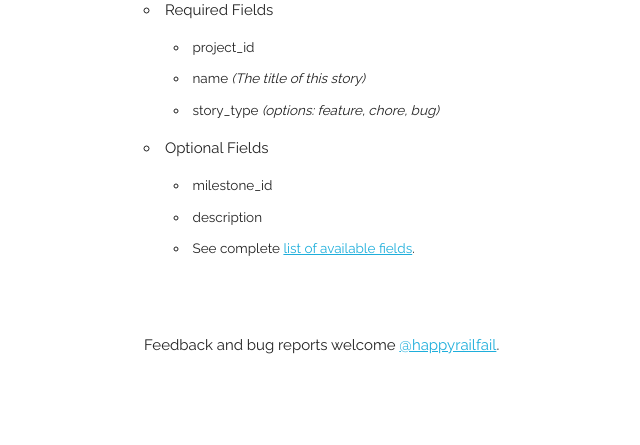
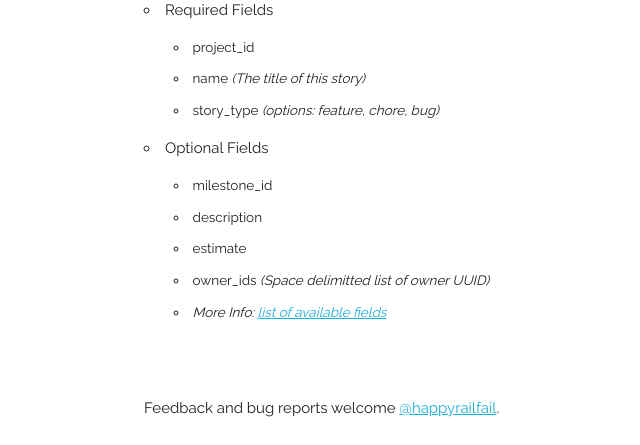
Before and after one commit to mikkelson/clubhouse-csv-import, a PHP site: page / in a window 1280 px wide. Shown: the part 733-1178 px from the top of the page, without its empty margins (16-656 px from the left). Before the commit the page ends 1087 px from the top, so only its background shows below. Run offline with PHP 8.4, Linux system fonts and the light colour scheme.

Commit message:
Added support for description, estimate, milestone_id, and owner_ids

```diff
--- a/app.php
+++ b/app.php
@@ -35,14 +35,20 @@ if (!empty($_FILES['csv']['name']) && substr($_FILES['csv']['name'], -4) == '.cs
                 continue;
             }
 
-            $data = json_encode(
-                    array(
-                        "project_id" => $line['project_id'],
-                        "name" => $line['name'],
-                        "story_type" => $line['story_type'],
-                        "description" => iconv("UTF-8", "ISO-8859-1//TRANSLIT", $line['description'])
-                    )
+	    // Required columns
+            $payload = array("project_id" => $line['project_id'],
+                              "name" => $line['name'],
+                              "story_type" => $line['story_type']
             );
+
+            // Optional columns
+            addIfNotEmpty('milestone_id', $line, $payload);
+            addIfNotEmpty('description', $line, $payload);
+            addIfNotEmpty('estimate', $line, $payload);
+            addIfNotEmptyAsArray('owner_ids', $line, ' ', $payload);
+
+            $data = json_encode($payload);
+
 
             //make Clubhouse POST request
             $result = postClubhouse($_POST['token'], $data);
@@ -59,6 +65,29 @@ if (!empty($_FILES['csv']['name']) && substr($_FILES['csv']['name'], -4) == '.cs
     } else {
         echo 'CSV upload failed: ' . $_FILES['csv']['error'];
     }
+}
+
+/**
+  *
+  * If $src['key'] value is not empty, add a $key with the value to $dest
+  *
+  */
+function addIfNotEmpty($key, $src, &$dest) {
+    if (isNotEmptyString($src[$key])) $dest[$key] = $src[$key];
+}
+
+/**
+  *
+  * If $src['key'] value is not empty, explode to array (w/ $delim as delimeter),
+  * and add a $key with the array as its value to $dest.
+  *
+  */
+function addIfNotEmptyAsArray($key, $src, $delim, &$dest) {
+    if (isNotEmptyString($src[$key])) $dest[$key] = explode($delim, $src[$key]);
+}
+
+function isNotEmptyString($str) {
+    return (isset($str) && (strlen(trim($str)) > 0));
 }
 
 function unpackCsv($csv) {
--- a/index.php
+++ b/index.php
@@ -29,7 +29,7 @@
        <br />
        <input type="file" name="csv" size="25" />
        <input type='submit' class='button-primary' value='Import CSV' />
-     </form>
+    </form>
     </div>
 
     <?php /*Results Start*/ if(!empty($csv_lines)){?>
@@ -80,7 +80,9 @@
                 <ul>
                     <li>milestone_id</li>
                     <li>description</li>
-                    <li>See complete <a href="https://clubhouse.io/api/v1/#create-story" target="_blank">list of available fields</a>.</li>
+                    <li>estimate</li>
+                    <li>owner_ids <em>(Space delimitted list of owner UUID)</em></li>
+                    <li><em>More Info: <a href="https://clubhouse.io/api/v1/#create-story" target="_blank">list of available fields</a></em></li>
                 </ul>
               </li>
             </ul>
```
